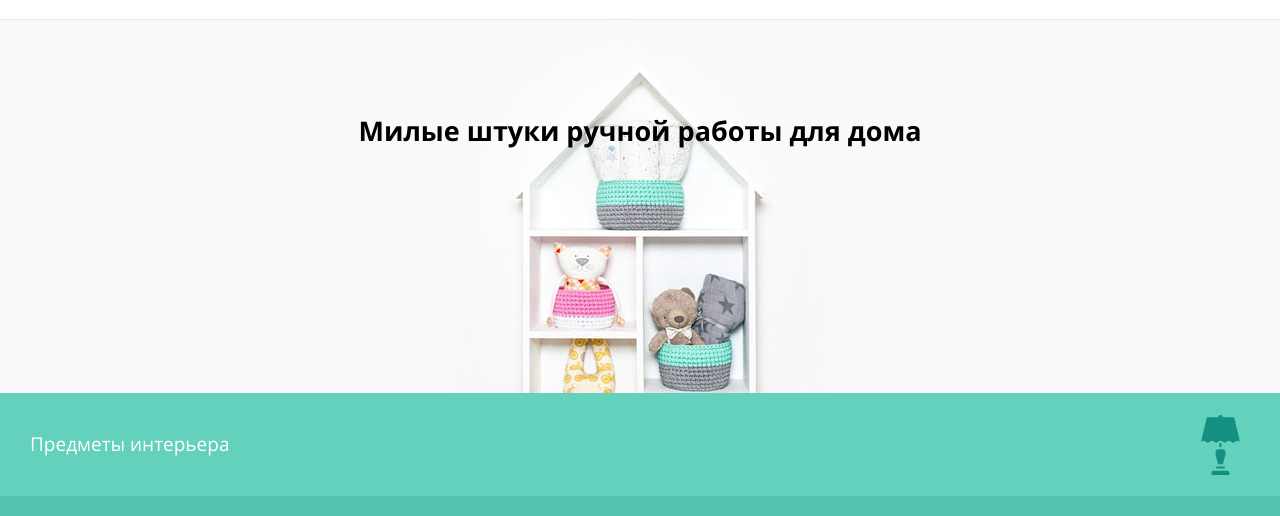
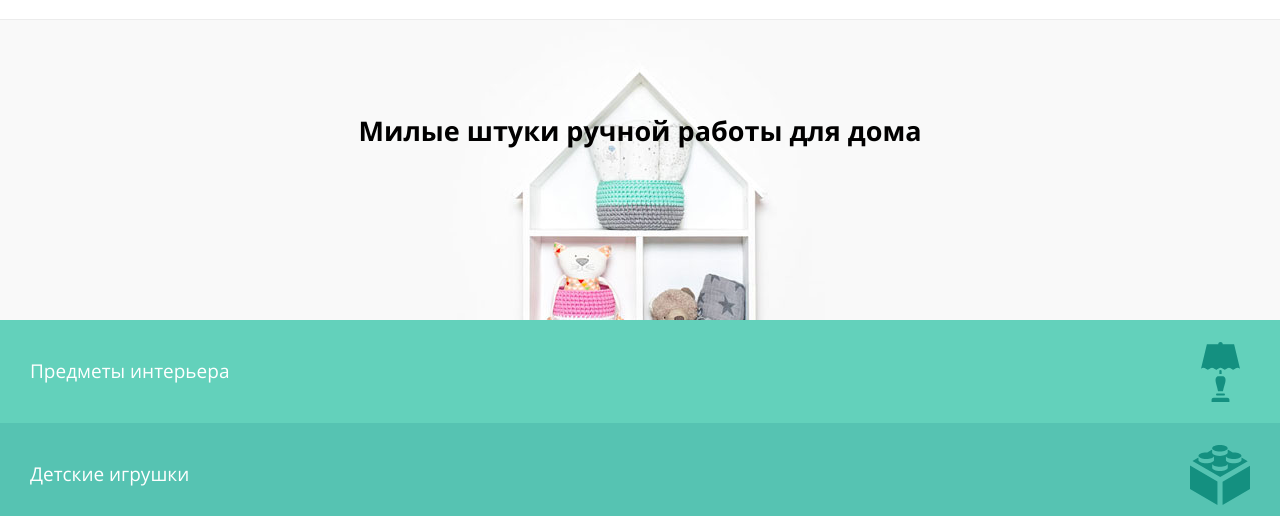
Before and after one commit to olga-tsepilova/138710-mishka-18, a website: page source/index.html in a window 1280 px wide. Shown: the part 62-578 px from the top of the page. Drawn offline with nearby package versions, Linux system fonts and the light colour scheme; files that its build step writes are made by us from their sources.

Commit message:
индекс - промо правка

```diff
--- a/source/sass/blocks/promo.scss
+++ b/source/sass/blocks/promo.scss
@@ -2,10 +2,10 @@
   display: flex;
   flex-direction: column;
   justify-content: flex-start;
-  height: 373px;
+  height: 300px;
   padding: 95px 10% 0;
   overflow: hidden;
-  background: #f9f9f9 url("../img/hero-mobile@1x.jpg") no-repeat center bottom;
+  background: #f9f9f9 url("../img/hero-mobile@1x.jpg") no-repeat center top;
 }
 
 .promo__title {
```
